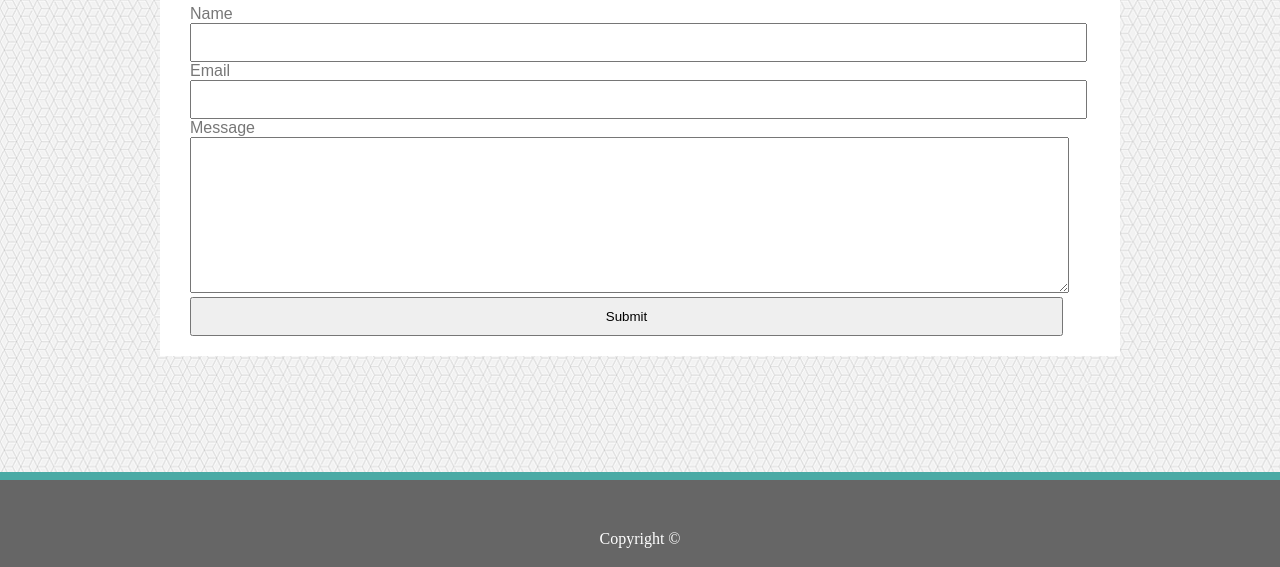
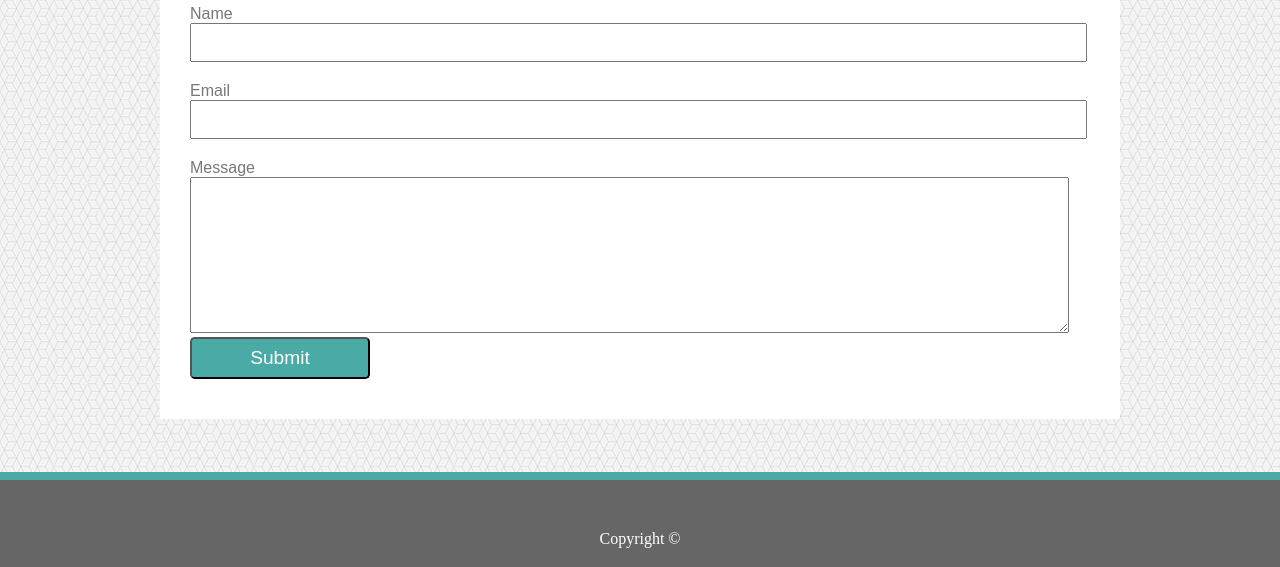
Before and after one commit to instareasy/portfolio, a plain HTML site: page contact.html in a window 1280 px wide. Shown: the part 233-800 px from the top of the page. Drawn offline with Linux system fonts and the light colour scheme.

Commit message:
contact form inputs where styled

```diff
--- a/assets/css/style.css
+++ b/assets/css/style.css
@@ -58,6 +58,7 @@ nav .nav-items li a:hover {
 
 .portrait {
 	float: left;
+	margin-top: 20px;
 	margin-right: 20px;
 }
 
@@ -80,6 +81,16 @@ textarea {
 
 input {
 	padding: 10px;
+	margin-bottom: 20px;
+}
+
+form input[type=submit] {
+	background-color: #4aaaa5;
+	color: white;
+	padding: .5rem 1rem;
+	font-size: 1.2rem;
+	width: 20%;
+	border-radius: .3rem;
 }
 
 footer {
```
